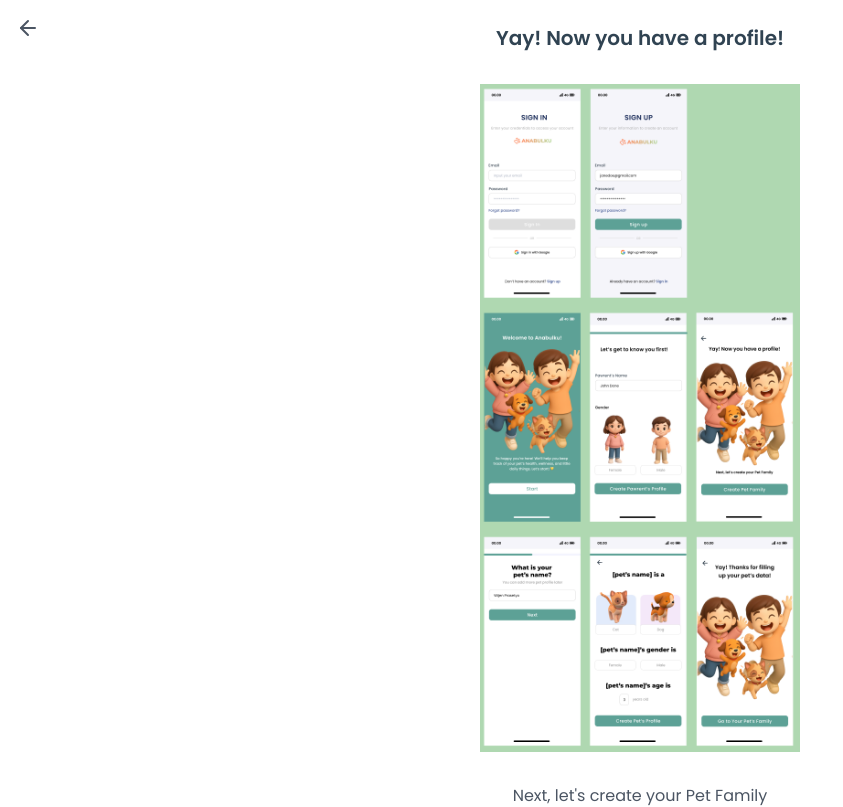
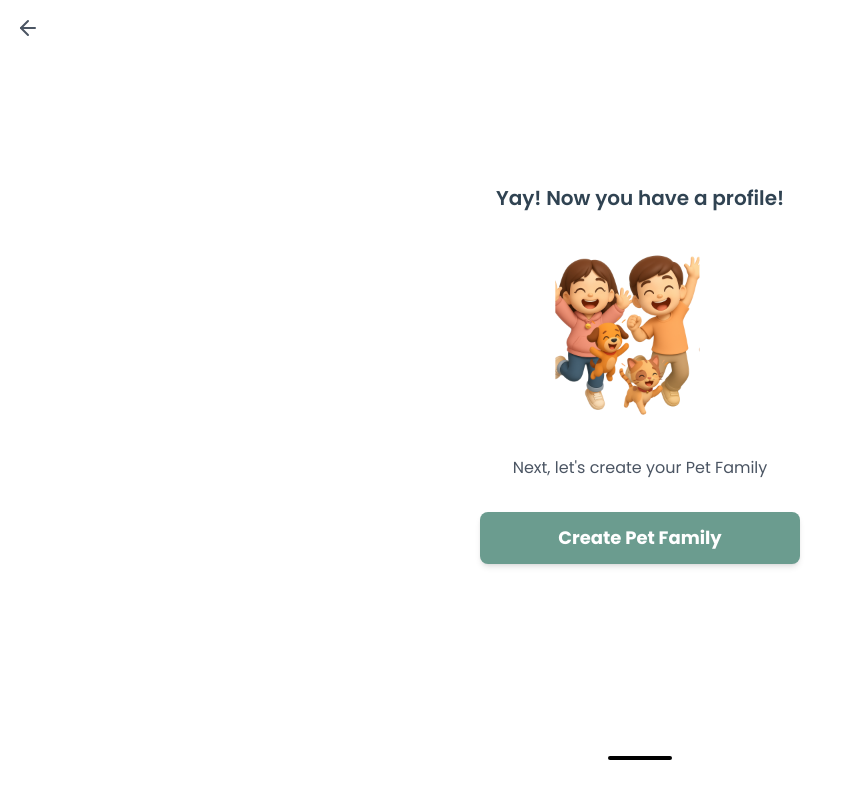
Before and after one commit to Rindut/anabulkuV1, a React (Vite) app: page /onboarding/parent-created in a window 1280 px wide. Shown: the top 807 px of the page, without its empty margins (0-843 px from the left). Built offline with nearby package versions, Linux system fonts and the light colour scheme.

Commit message:
Add onboarding image
Add an image to the onboarding flow.

```diff
--- a/src/pages/onboarding/ParentCreated.tsx
+++ b/src/pages/onboarding/ParentCreated.tsx
@@ -24,7 +24,7 @@ const ParentCreated = () => {
 
         <div className="w-full max-w-xs mb-8">
           <img
-            src="/lovable-uploads/81c3c494-0f56-4e8e-95b6-483f42e9ea69.png"
+            src="/lovable-uploads/87cc266f-0d21-47fc-9c24-6c582fe94a42.png"
             alt="Happy family with pets"
             className="w-full object-contain"
             onError={(e) => {
--- a/src/pages/onboarding/PetCreated.tsx
+++ b/src/pages/onboarding/PetCreated.tsx
@@ -24,7 +24,7 @@ const PetCreated = () => {
 
         <div className="w-full max-w-xs mb-8">
           <img
-            src="/lovable-uploads/81c3c494-0f56-4e8e-95b6-483f42e9ea69.png"
+            src="/lovable-uploads/87cc266f-0d21-47fc-9c24-6c582fe94a42.png"
             alt="Happy family with pets"
             className="w-full object-contain"
             onError={(e) => {
--- a/src/pages/onboarding/Welcome.tsx
+++ b/src/pages/onboarding/Welcome.tsx
@@ -15,7 +15,7 @@ const Welcome = () => {
 
         <div className="w-full max-w-xs mb-6">
           <img
-            src="/lovable-uploads/81c3c494-0f56-4e8e-95b6-483f42e9ea69.png"
+            src="/lovable-uploads/87cc266f-0d21-47fc-9c24-6c582fe94a42.png"
             alt="Happy family with pets"
             className="w-full object-contain"
             onError={(e) => {
```
Also changed, not shown: public/lovable-uploads/87cc266f-0d21-47fc-9c24-6c582fe94a42.png (added).
